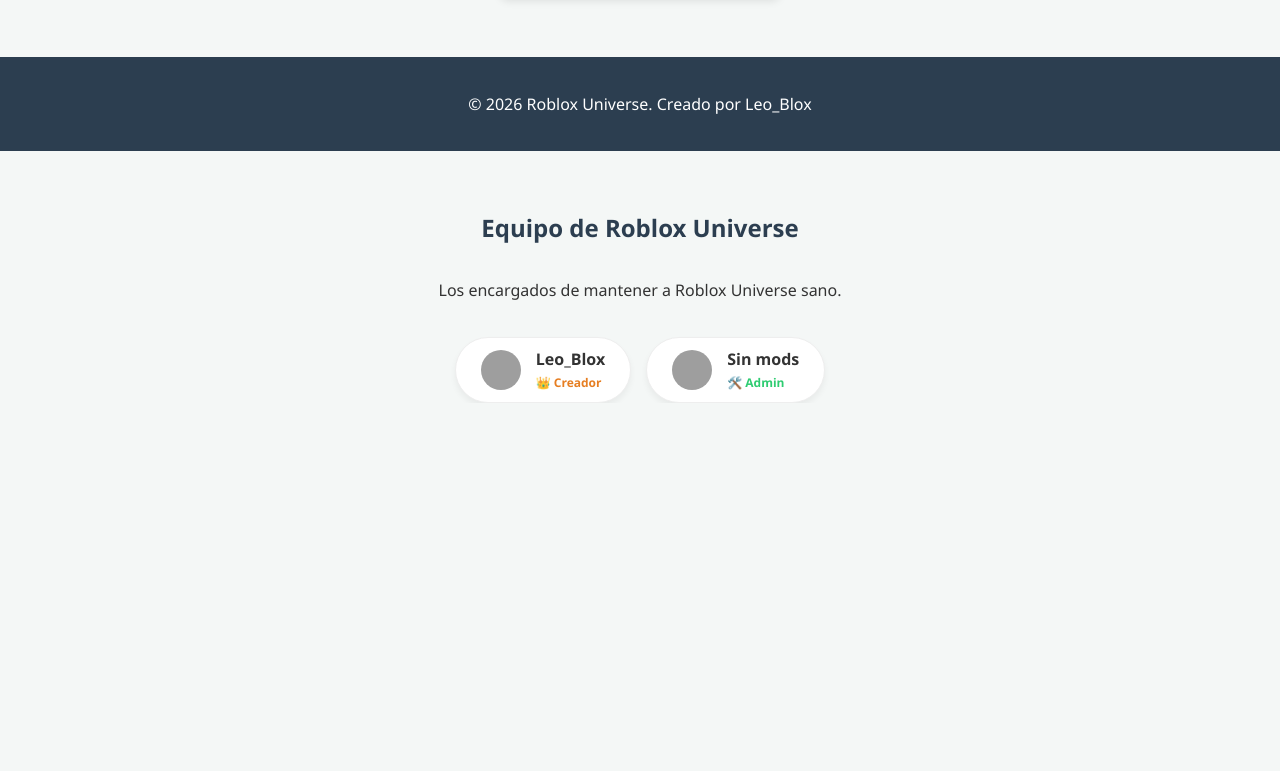
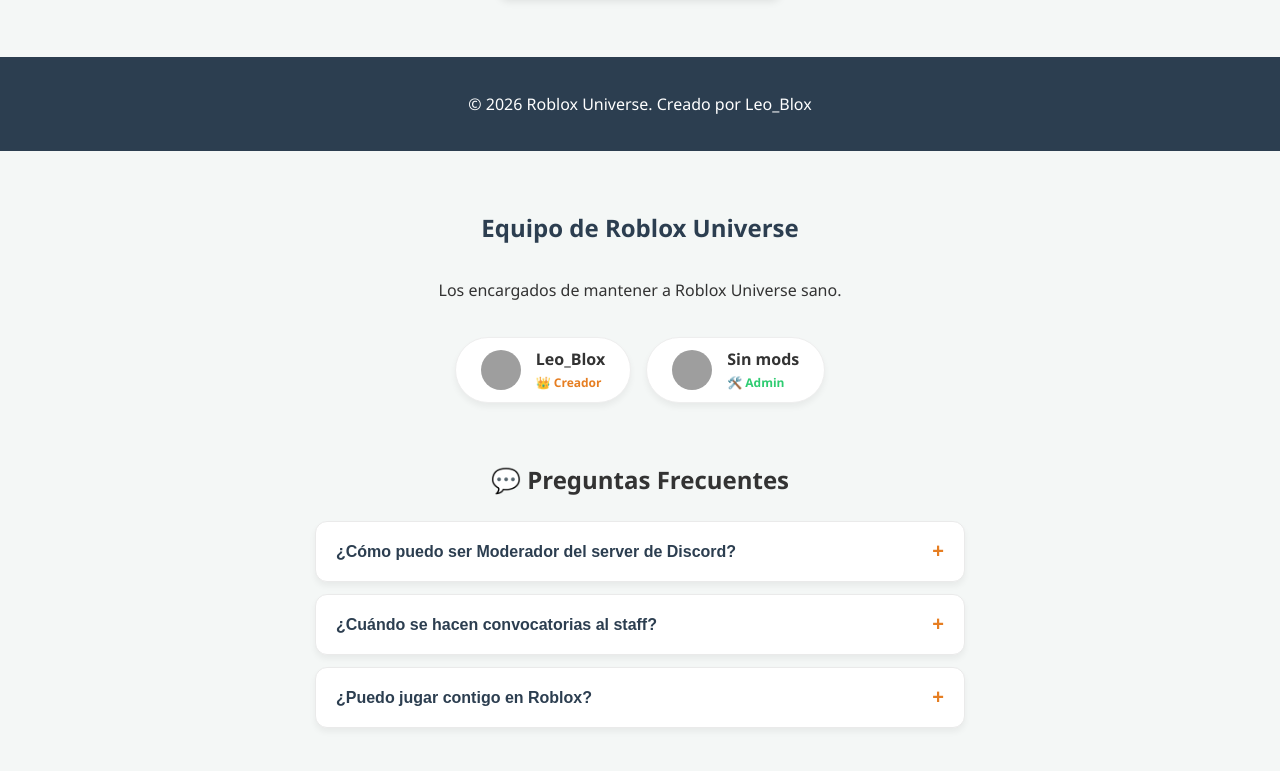
Before and after one commit to Leoblox01/roblox-universe, a plain HTML site: page index.html in a window 1280 px wide. Shown: the part 1216-1987 px from the top of the page. Before the commit the page ends 1619 px from the top, so only its background shows below. Drawn offline with Linux system fonts and the light colour scheme; grey boxes are pictures that could not be loaded.

Commit message:
Add files via upload

```diff
--- a/index.html
+++ b/index.html
@@ -3,7 +3,7 @@
 <head>
     <meta charset="UTF-8">
     <meta name="viewport" content="width=device-width, initial-scale=1.0">
-    <title>Roblox Universe</title>
+    <title>Roblox Unive</title>
     <style>
         /* Estilos generales para que la página se vea moderna */
         body {
@@ -173,3 +173,150 @@
         border-color: #333 !important;
     }
 </style>
+<style>
+    .seccion-faq {
+        max-width: 650px;
+        margin: 40px auto;
+        padding: 0 20px;
+        text-align: left;
+    }
+
+    .titulo-faq {
+        text-align: center;
+        font-size: 24px;
+        margin-bottom: 25px;
+        color: #333;
+    }
+
+    .faq-item {
+        background-color: #fff;
+        border-radius: 12px;
+        margin-bottom: 12px;
+        box-shadow: 0 4px 6px rgba(0,0,0,0.05);
+        overflow: hidden;
+        border: 1px solid #eaeaea;
+        transition: all 0.3s ease;
+    }
+
+    .faq-pregunta {
+        width: 100%;
+        background: none;
+        border: none;
+        padding: 18px 20px;
+        text-align: left;
+        font-size: 16px;
+        font-weight: bold;
+        color: #2c3e50;
+        cursor: pointer;
+        display: flex;
+        justify-content: space-between;
+        align-items: center;
+        transition: background 0.3s ease;
+    }
+
+    .faq-pregunta:hover {
+        background-color: #f9f9f9;
+    }
+
+    .faq-pregunta span {
+        font-size: 20px;
+        color: #e67e22;
+        transition: transform 0.3s ease;
+    }
+
+    .faq-respuesta {
+        max-height: 0;
+        overflow: hidden;
+        transition: max-height 0.3s ease-out;
+        background-color: #fafafa;
+    }
+
+    .faq-respuesta p {
+        padding: 0 20px 18px 20px;
+        margin: 0;
+        color: #555;
+        line-height: 1.6;
+        font-size: 14px;
+    }
+
+    body.dark-mode .titulo-faq {
+        color: #fff;
+    }
+
+    body.dark-mode .faq-item {
+        background-color: #2c3e50;
+        border-color: #34495e;
+    }
+
+    body.dark-mode .faq-pregunta {
+        color: #fff;
+    }
+
+    body.dark-mode .faq-pregunta:hover {
+        background-color: #34495e;
+    }
+
+    body.dark-mode .faq-respuesta {
+        background-color: #1a252f;
+    }
+
+    body.dark-mode .faq-respuesta p {
+        color: #bdc3c7;
+    }
+</style>
+
+<div class="seccion-faq">
+    <h2 class="titulo-faq">💬 Preguntas Frecuentes</h2>
+
+    <div class="faq-item">
+        <button class="faq-pregunta" onclick="toggleFAQ(this)">
+            ¿Cómo puedo ser Moderador del server de Discord? <span>+</span>
+        </button>
+        <div class="faq-respuesta">
+            <p>Para ser uno de nosotros, necesitamos ver tu conducta, disciplina y que pases el cuestionario de convocatoria</p>
+        </div>
+    </div>
+
+    <div class="faq-item">
+        <button class="faq-pregunta" onclick="toggleFAQ(this)">
+            ¿Cuándo se hacen convocatorias al staff? <span>+</span>
+        </button>
+        <div class="faq-respuesta">
+            <p>Las convocatorias para ser parte del staff se hacen cuando haya los suficientes miembros en el servidor</p>
+        </div>
+    </div>
+
+    <div class="faq-item">
+        <button class="faq-pregunta" onclick="toggleFAQ(this)">
+            ¿Puedo jugar contigo en Roblox? <span>+</span>
+        </button>
+        <div class="faq-respuesta">
+            <p>¡Por supuesto! Solo no me agarres haciendo tareas y asi :p.</p>
+        </div>
+    </div>
+</div>
+
+<script>
+function toggleFAQ(button) {
+    const respuesta = button.nextElementSibling;
+    const signo = button.querySelector('span');
+
+    document.querySelectorAll('.faq-respuesta').forEach(item => {
+        if (item !== respuesta) {
+            item.style.maxHeight = null;
+            item.previousElementSibling.querySelector('span').innerText = "+";
+            item.previousElementSibling.querySelector('span').style.transform = "rotate(0deg)";
+        }
+    });
+
+    if (respuesta.style.maxHeight) {
+        respuesta.style.maxHeight = null;
+        signo.innerText = "+";
+        signo.style.transform = "rotate(0deg)";
+    } else {
+        respuesta.style.maxHeight = respuesta.scrollHeight + "px";
+        signo.innerText = "−";
+        signo.style.transform = "rotate(180deg)";
+    }
+}
+</script>
```
